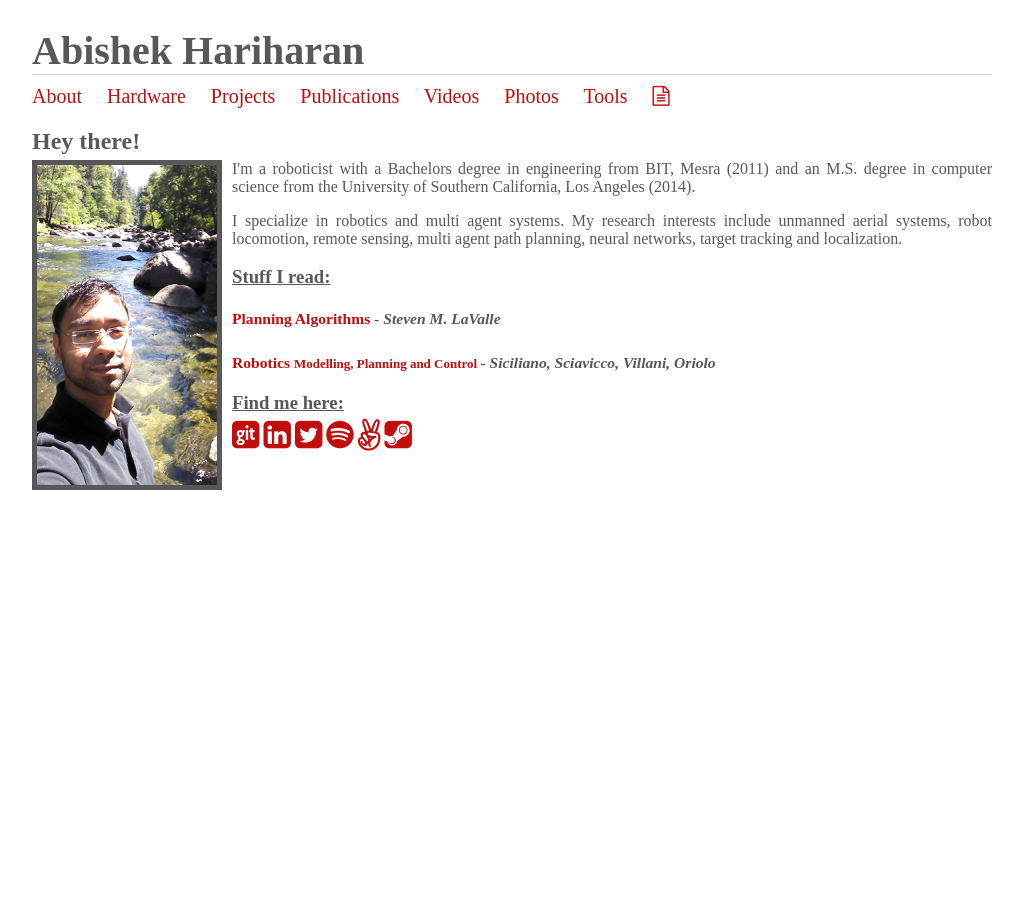
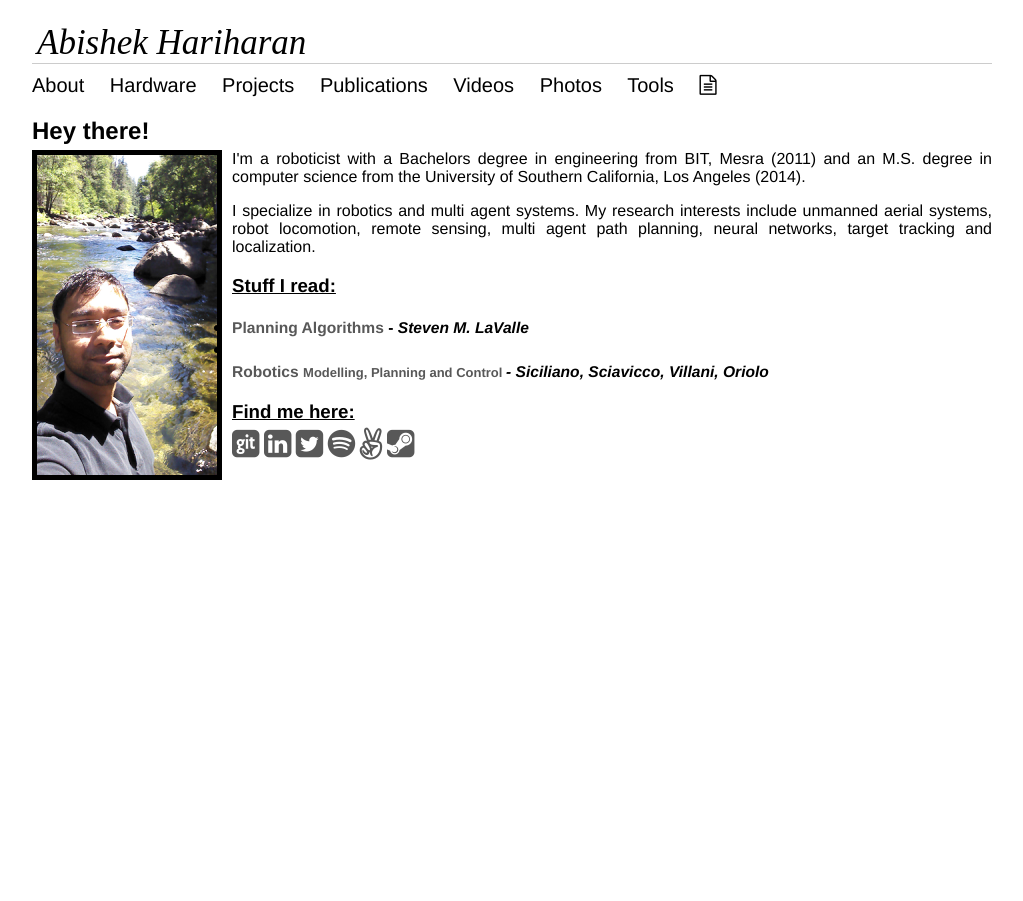
Before and after one commit to abishekh/site, a Jekyll site: the page index.html, which Jekyll copies as it is, in a window 1280 px wide. Shown: the whole page, without its empty margins (128-1151 px from the left). Built offline with Jekyll 4.4.1, drawn with Linux system fonts in a browser that asks for light colours; nearby versions of some CDN libraries; some web fonts are replaced.

Commit message:
Changed Fonts and color.

```diff
--- a/_sass/_base.scss
+++ b/_sass/_base.scss
@@ -17,7 +17,7 @@ body {
     font-family: $base-font-family;
     font-size: $base-font-size;
     line-height: $base-line-height;
-    font-weight: 300;
+    font-weight: 200;
     color: $text-color;
     background-color: $background-color;
     -webkit-text-size-adjust: 100%;
@@ -33,6 +33,8 @@ p, blockquote, pre,
 ul, ol, dl, figure,
 %vertical-rhythm {
     margin-bottom: $spacing-unit / 2;
+    font-family: "Bodoni 72",Helvetica;
+    font-weight: 100;
 }
 
 
--- a/_sass/_layout.scss
+++ b/_sass/_layout.scss
@@ -5,6 +5,8 @@
     border-top: 5px solid $grey-color-dark;
     border-bottom: 1px solid $grey-color-light;
     min-height: 56px;
+    font-family: "Bodoni 72",Helvetica;
+    font-weight: 100;
 
     // Positioning context for the mobile navigation icon
     position: relative;
--- a/css/main.scss
+++ b/css/main.scss
@@ -6,7 +6,7 @@
 
 
 // Our variables
-$base-font-family: Bodoni;
+$base-font-family: "Helvetica Neue", serif;
 $base-font-size:   16px;
 $small-font-size:  $base-font-size * 0.875;
 $base-line-height: 1.5;
--- a/index.html
+++ b/index.html
@@ -23,7 +23,7 @@ woopra.track();
     <script src="jquery-1.6.4.min.js" type="text/javascript"></script>
     <script src="../pagify.js" type="text/javascript"></script>
     <link rel="stylesheet" href="//maxcdn.bootstrapcdn.com/font-awesome/4.3.0/css/font-awesome.min.css">
-
+    <link rel="stylesheet" media="screen" href="https://fontlibrary.org/face/libre-bodoni" type="text/css"/>
     <script type='text/javascript'>
       $(document).ready(function() {
         $('#page_holder').pagify({
--- a/style.css
+++ b/style.css
@@ -4,14 +4,22 @@ html {
   overflow-y: scroll;
 }
 body {
-  color: #585858;
+
   background-color: #fff;
-  font-family: “Times New Roman”;
+  color:#000000;
+  font-family: "HelveticaNeue-Light", "Helvetica Neue Light", "Helvetica Neue", Helvetica, Arial, "Lucida Grande", sans-serif;
+  font-weight: 100;
+
 }
 h1 {
-  font-size: 40px;
+  font-size: 35px;
   margin-bottom: 10px;
+  padding-left: 5px;
   border-bottom: 1px solid #CCC;
+  font-family: 'LibreBodoniItalic',serif;
+  font-style: italic;
+  font-weight: 400;
+  color: #000000
 }
 h1 small {
   font-size: 20px;
@@ -30,14 +38,20 @@ nav {
   font-size: 20px;
 }
 nav a {
-  margin-right: 20px;
+	color:#000000;
+  	margin-right: 20px;
 }
+
 a{
-  color: #C30C0C;
+  color: #585858;
   text-decoration: none;
 }
 a:hover {
-  color: #333;
+  color: #C30C0C;
+}
+
+em{
+	font-style: italic;
 }
 #container {
   margin: 0 auto;
```
